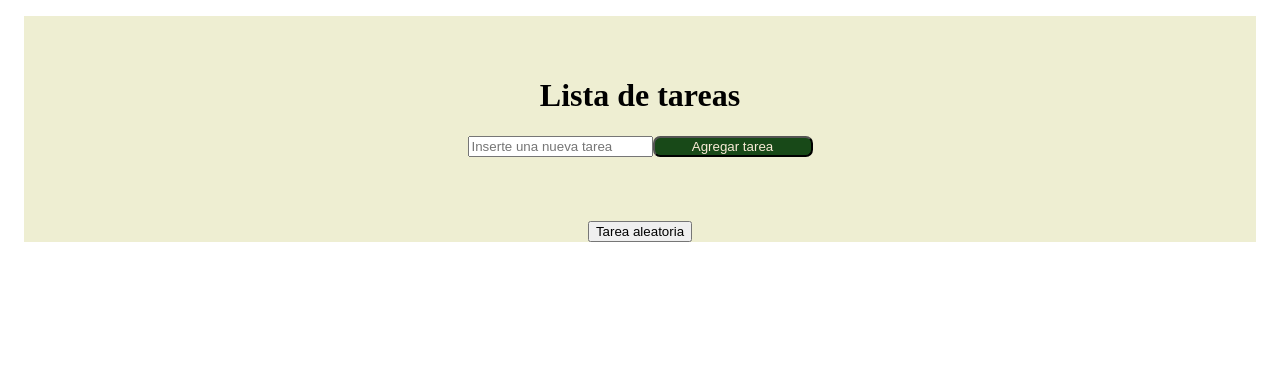
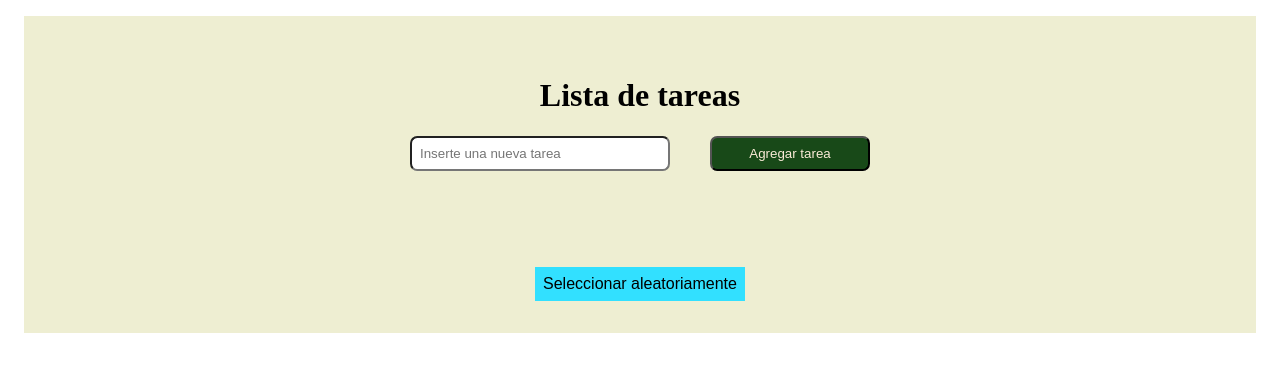
Before and after one commit to ccarjim2909/APPWEB_2_SMRA, a PHP site: page / in a window 1280 px wide. Shown: the top 372 px of the page. Run offline with PHP 8.4, Linux system fonts and the light colour scheme.

Commit message:
Terminados

```diff
--- a/JavaScript/Proyecto 4/index.html
+++ b/JavaScript/Proyecto 4/index.html
@@ -16,7 +16,7 @@
 
         <form class="body__main__form" >
 
-            <input class="body__main__form__cuadrotext" type="text" placeholder="Inserte una nueva tarea" >
+            <input class="body__main__form__cuadro__text" type="text" placeholder="Inserte una nueva tarea" >
             <button class="body__main__form__boton" type="button">Agregar tarea</button>
 
         </form>
--- a/JavaScript/Proyecto 4/js/script.js
+++ b/JavaScript/Proyecto 4/js/script.js
@@ -1,4 +1,4 @@
-const texto = document.querySelector(".body__main__form__cuadrotext");
+const texto = document.querySelector(".body__main__form__cuadro__text");
 const btn = document.querySelector(".body__main__form__boton");
 const lista = document.querySelector(".body__main__lista");
 
@@ -12,10 +12,12 @@ function addTask(event) {
         // Crea un nuevo elemento de lista
         const li = document.createElement("li");
         li.textContent = tarea;
+        li.classList.add("cajaX");
 
         // Crea el boton de eliminar
         const btn_borrar = document.createElement("button");
         btn_borrar.textContent = "X";
+        btn_borrar.classList.add("botonX");
 
         // Evento para eliminar
         btn_borrar.addEventListener("click", function() {
--- a/JavaScript/Proyecto 5/css/style.css
+++ b/JavaScript/Proyecto 5/css/style.css
@@ -1,41 +1,3 @@
-/* .body{
-    background-color: rgb(211, 211, 211);
-
-}
-
-.body__main{
-    margin: 1rem;
-    background-color: rgb(238, 238, 210);
-}
-
-.body__main__titulo{
-    display: flex;
-    justify-content: center;
-    padding-top: 2.5rem;
-
-
-}
-
-.body__main__form{
-    display: flex;
-    justify-content: center;
-    padding-bottom: 3.5rem;
-}
-
-.body__main__form__cuadrotext{
-    border-radius: 0.45rem;
-    width: 15rem;
-    padding: 0.5rem;
-    margin-right: 2.5rem;
-}
-
-.body__main__form__boton{
-    border-radius: 0.45rem;
-    width: 10rem;
-    background-color: rgb(24, 73, 24);
-    color: antiquewhite;
-}
- */
 
 .body__{
     background-color: rgb(211, 211, 211);
@@ -86,6 +48,15 @@
     border-style: none;
 }
 
+.body__main__boton-r{
+    background-color: rgb(50, 224, 255);
+    border: none;
+    margin: 2rem;
+    font-size: 1rem;
+    padding: 0.5rem;
+}
+
+
 
 /* clases js*/
 
@@ -96,10 +67,12 @@
     align-items: center;
     padding: 0rem;
 
+
     }
 
 
 .botonX{
+    display: flex;
     margin-left: 5rem;
     background-color: red;
     margin-bottom: 1rem;
@@ -109,7 +82,6 @@
 
 .cajaX{
     display: flex;
-    align-items: flex-end;
     margin-bottom: 1rem;
 
 }
--- a/JavaScript/Proyecto 5/index.html
+++ b/JavaScript/Proyecto 5/index.html
@@ -16,7 +16,7 @@
 
         <form class="body__main__form" >
 
-            <input class="body__main__form__cuadrotext" type="text" placeholder="Inserte una nueva tarea" >
+            <input class="body__main__form__cuadro__text" type="text" placeholder="Inserte una nueva tarea" >
             <button class="body__main__form__boton" type="button">Agregar tarea</button>
 
         </form>
@@ -26,7 +26,7 @@
 
         </ul>
 
-        <button class="body__main__boton-r">Tarea aleatoria</button>
+        <button class="body__main__boton-r">Seleccionar aleatoriamente</button>
 
     </main>
 
--- a/JavaScript/Proyecto 5/js/script.js
+++ b/JavaScript/Proyecto 5/js/script.js
@@ -1,5 +1,5 @@
 
-const texto = document.querySelector(".body__main__form__cuadrotext");
+const texto = document.querySelector(".body__main__form__cuadro__text");
 const btn = document.querySelector(".body__main__form__boton");
 const lista = document.querySelector(".body__main__lista");
 const array = [];
@@ -50,15 +50,22 @@ function addTask() {
 
 }
 
+
+// Eveneto para el boton de seleccionar aleatioriamente una tarea y eliminarla
 btn_r.addEventListener("click", function () {
 
-    // Generar un numero aleatorio para elegir una posicion de nuestra lista
-    const tarea_iluminada = array[Math.floor(Math.random() * array.length)]; /* Variable que elige un numero entre 0 y 1 y
-                                                                            luego se multiplica por el numero que queremos de maximo
-                                                                            y sale uno entre ellos */
-    tarea_iluminada.style.backgroundColor = "yellow"
-})
+    const tarea_texto = array[Math.floor(Math.random() * array.length)];  // Elegir una tarea aleatoria
 
+    const linea = document.querySelectorAll(".cajaX"); // Buscar en la lista el <li> que tiene este texto
+
+    linea.forEach(luz => {
+        if (luz.firstChild.textContent == tarea_texto) {
+            luz.style.backgroundColor = "yellow"; // Resalta la tarea
+        } else {
+            luz.style.backgroundColor = ""; // Quita el resaltado de otras tareas
+        }
+    });
+});
 
 
 
```
Also changed, not shown: JavaScript/Proyecto 4/css/style.css (+35 -1 lines).
